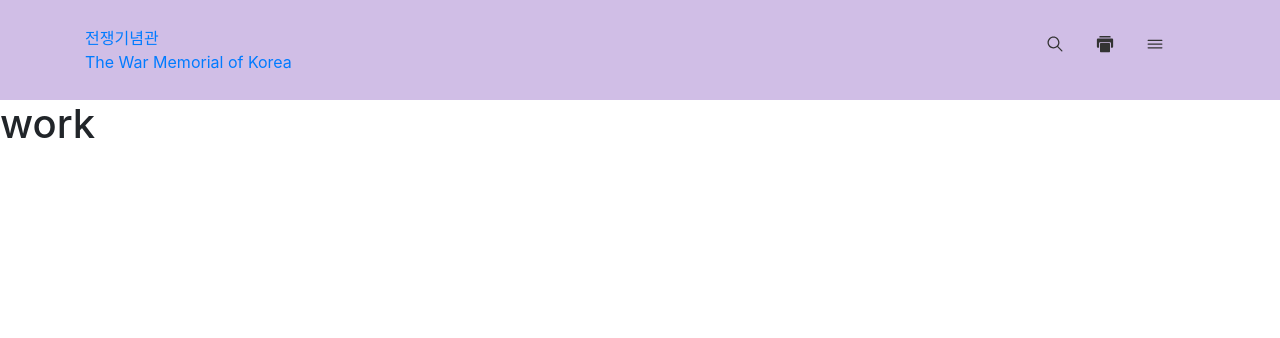
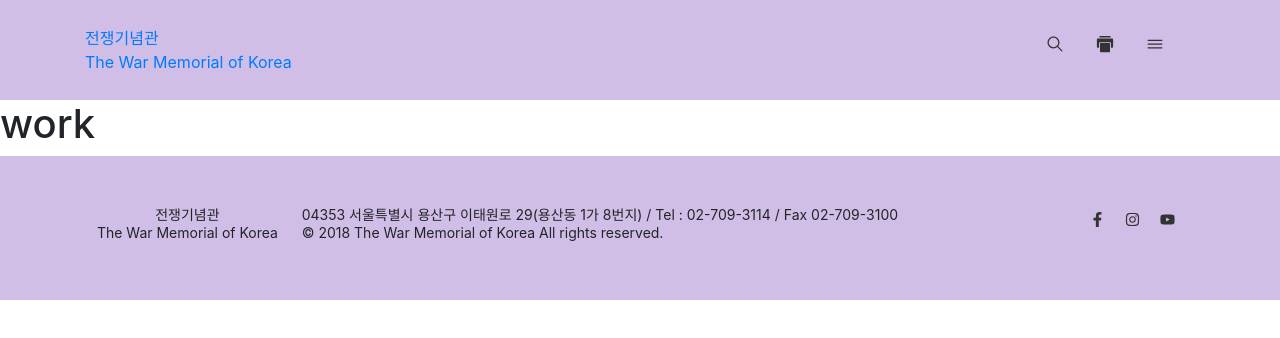
Before and after one commit to HiJackCoke/web_zine, a React (Create React App) app: page / in a window 1280 px wide. Shown: the top 338 px of the page. Built offline with nearby package versions, Linux system fonts and the light colour scheme.

Commit message:
Footer Screen

```diff
--- a/package.json
+++ b/package.json
@@ -14,6 +14,7 @@
     "react-icons": "^4.1.0",
     "react-router-dom": "^5.2.0",
     "react-scripts": "4.0.1",
+    "react-tippy": "^1.4.0",
     "web-vitals": "^0.2.4"
   },
   "scripts": {
--- /dev/null
+++ b/src/assets/scss/layout/_footer.scss
@@ -0,0 +1,31 @@
+.footer-copyright-text {
+  font-size: 14px;
+  line-height: 1.3;
+
+  span {
+    font-weight: 700;
+
+    color: $black--two;
+  }
+}
+.footer-social-icons {
+  ul {
+    li {
+      display: inline-block;
+
+      margin-right: 20px;
+      a {
+        color: $black--two;
+
+        i,
+        svg {
+          font-size: 15px;
+        }
+
+        &:hover {
+          color: $black--two;
+        }
+      }
+    }
+  }
+}
--- a/src/assets/scss/styles.scss
+++ b/src/assets/scss/styles.scss
@@ -6,3 +6,4 @@
 @import "base/utilities";
 
 @import "layout/_header.scss";
+@import "layout/_footer.scss";
--- /dev/null
+++ b/src/components/footer/Footer.js
@@ -0,0 +1,62 @@
+import React, { useState, useEffect } from "react";
+import { Container, Row, Col } from "react-bootstrap";
+import { FaFacebookF, FaInstagram, FaYoutube } from "react-icons/fa";
+
+
+const Footer = () => {
+    return (
+        <footer
+            className="space-pt--50 space-pb--50"
+            style={{backgroundColor: "#D0BEE6"}}
+        >
+            <Container>
+                <Row>
+                    <Col lg={9} md={12}>
+
+                        {/*=======  copyright text  =======*/}
+                        <div
+                            className="footer-copyright-text d-flex"
+                            style={{justifyContent: "space-around"}}
+                        >
+                            {/*&copy; {new Date().getFullYear() + " "}*/}
+                            <div style={{textAlign: "center"}}>
+                                전쟁기념관 <br/> The War Memorial of Korea
+                            </div>
+                            <div style={{alignSelf: "center"}}>
+                                04353 서울특별시 용산구 이태원로 29(용산동 1가 8번지) / Tel : 02-709-3114 / Fax 02-709-3100
+                                <br/> © 2018 The War Memorial of Korea All rights reserved.
+                            </div>
+                        </div>
+                    </Col>
+                    <Col lg={3} md={12} className="text-left text-lg-right">
+                        {/*=======  social icons  =======*/}
+                        <div className="footer-social-icons space-mb--20">
+                            <ul>
+                                <li>
+                                    <a href="/">
+                                        <FaFacebookF />
+                                    </a>
+
+                                </li>
+                                <li>
+                                    <a href="/">
+                                        <FaInstagram />
+                                    </a>
+
+                                </li>
+                                <li>
+                                    <a href="/">
+                                        <FaYoutube />
+                                    </a>
+                                </li>
+                            </ul>
+                        </div>
+
+                    </Col>
+                </Row>
+            </Container>
+        </footer>
+    );
+};
+
+export default Footer;
--- a/src/components/layout/Layout.js
+++ b/src/components/layout/Layout.js
@@ -1,12 +1,14 @@
 import React from 'react';
 
 import Header from "../header/Header";
+import Footer from "../footer/Footer";
 
 const Layout = ({children}) => {
     return (
         <div>
-            <Header/>
+            <Header />
             {children}
+            <Footer />
         </div>
 
     );
```
Also changed, not shown: 2 other files (tests, documents, lock files or other folders).
